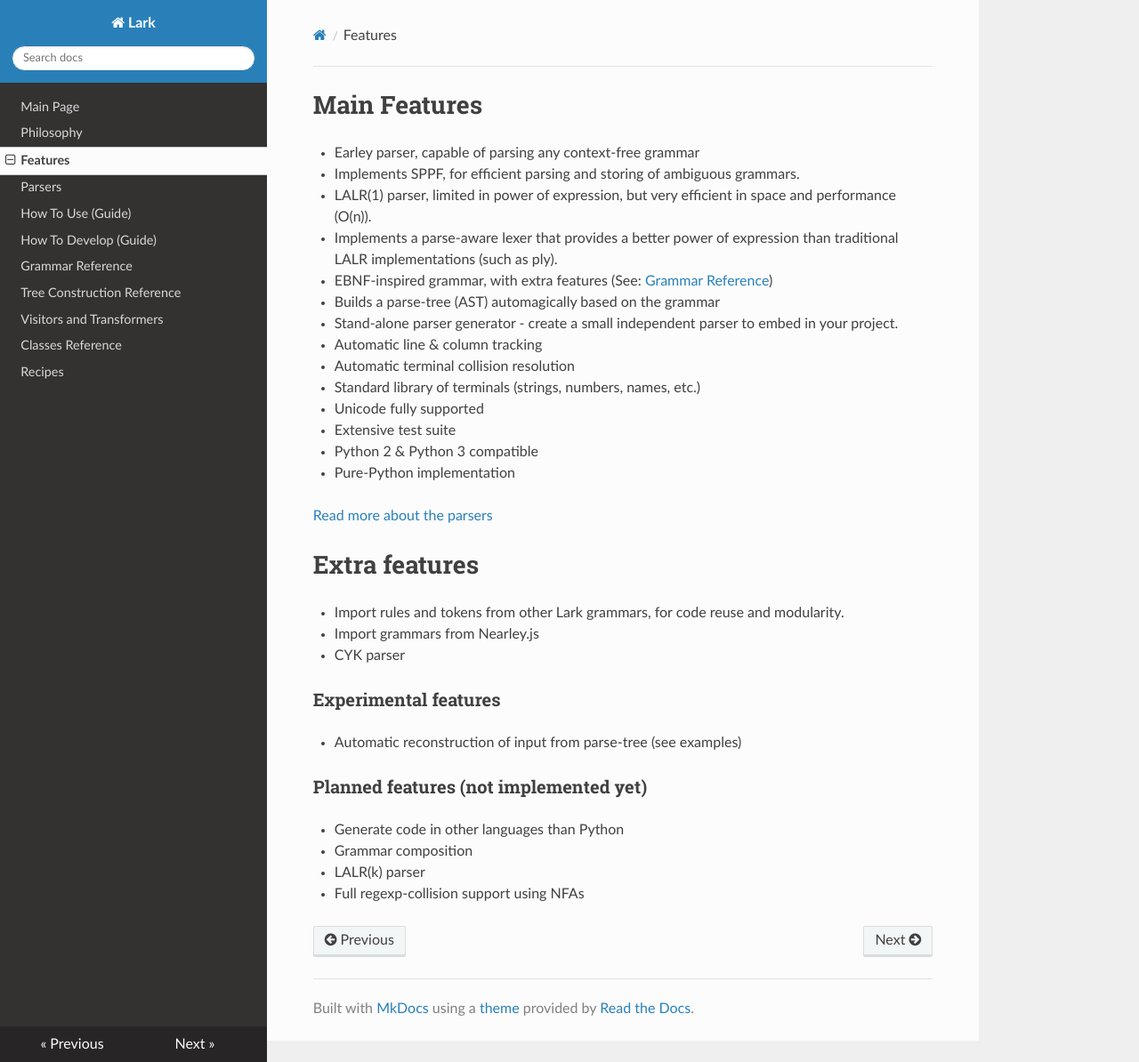
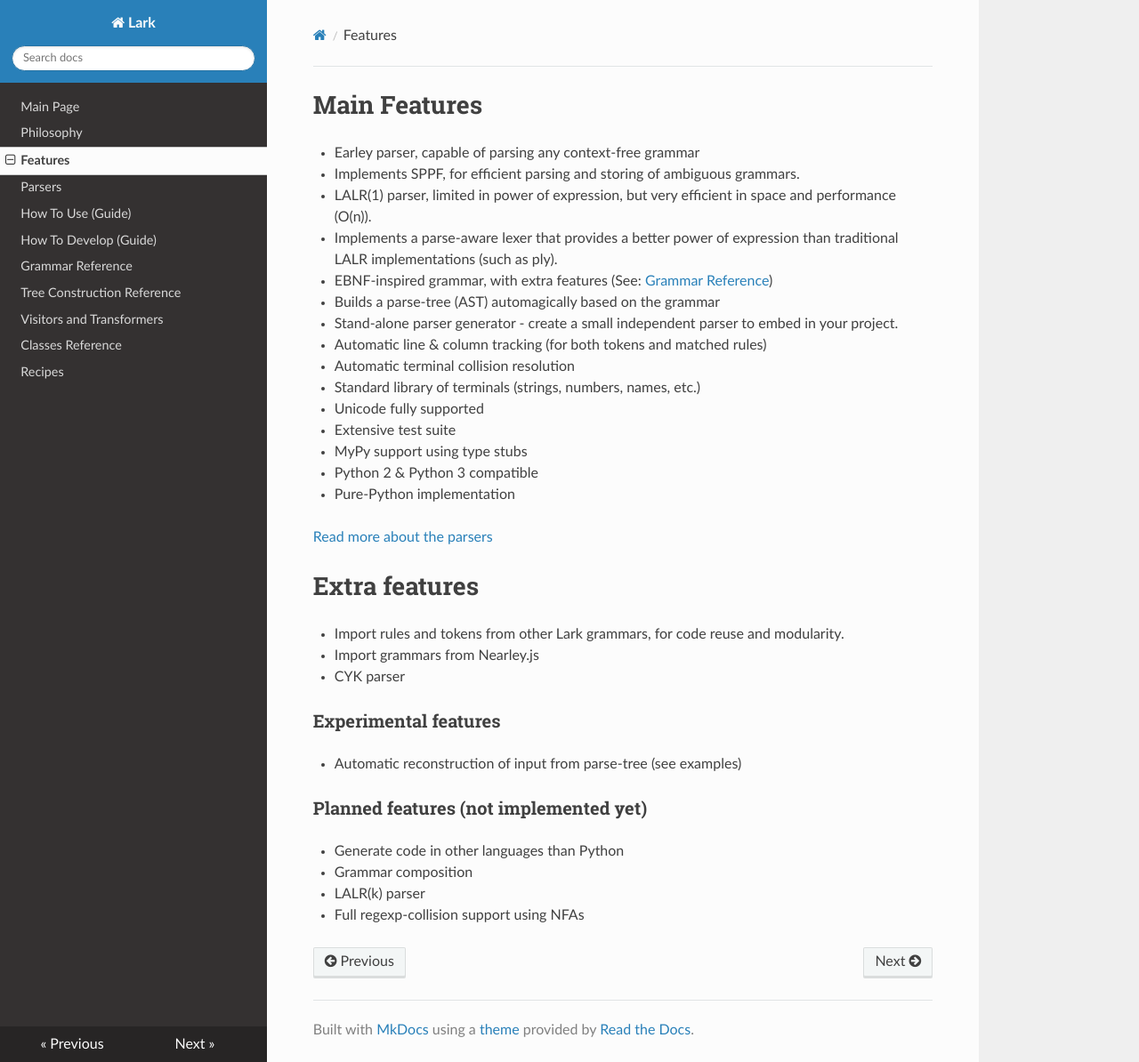
Before and after one commit to lark-parser/lark, an MkDocs documentation site: the page built from docs/features.md, in a window 1280 px wide and 1194 px high. Shown: the whole window at 89% size. Built offline with MkDocs 1.6.1, drawn with Linux system fonts in a browser that asks for light colours; nearby versions of some CDN libraries; old or Windows-style settings are respelled for this version of MkDocs.

Commit message:
Docs: Added mention for type stubs

```diff
--- a/docs/features.md
+++ b/docs/features.md
@@ -6,11 +6,12 @@
  - EBNF-inspired grammar, with extra features (See: [Grammar Reference](grammar.md))
  - Builds a parse-tree (AST) automagically based on the grammar
  - Stand-alone parser generator - create a small independent parser to embed in your project.
- - Automatic line & column tracking
+ - Automatic line & column tracking (for both tokens and matched rules)
  - Automatic terminal collision resolution
  - Standard library of terminals (strings, numbers, names, etc.)
  - Unicode fully supported
  - Extensive test suite
+ - MyPy support using type stubs
  - Python 2 & Python 3 compatible
  - Pure-Python implementation
 
```
Also changed, not shown: README.md (+1 -0 lines).
